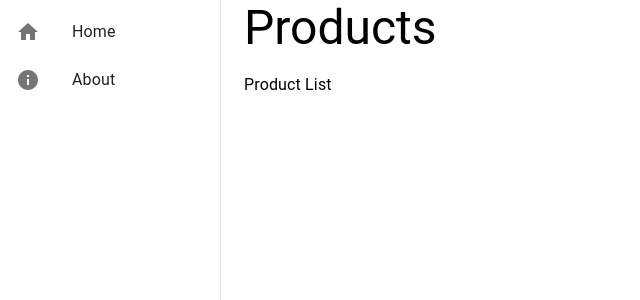
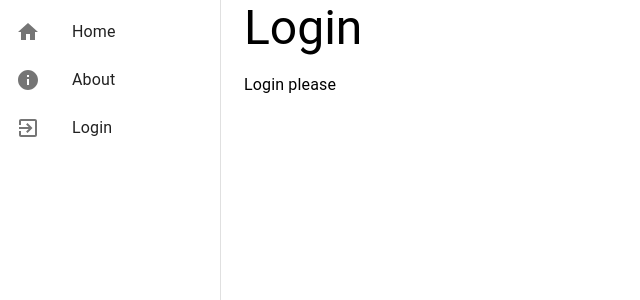
Before and after one commit to jessequiroga/react-shopping, a React (Create React App) app: page /login in a window 1280 px wide. Shown: the top 300 px of the page, without its empty margins (0-640 px from the left). Built offline with nearby package versions, Linux system fonts and the light colour scheme.

Commit message:
login page added

```diff
--- a/src/components/App/index.tsx
+++ b/src/components/App/index.tsx
@@ -13,6 +13,8 @@ import {
 import { BrowserRouter as Router, Switch, Route, Link } from 'react-router-dom';
 import HomeIcon from '@material-ui/icons/Home';
 import InfoIcon from '@material-ui/icons/Info';
+import ExitToAppIcon from '@material-ui/icons/ExitToApp';
+import { LoginPage } from 'pages';
 
 const useStyles = makeStyles((theme) => ({
     drawerPaper: { width: 'inherit' },
@@ -50,6 +52,14 @@ export function App() {
                                 <ListItemText primary={'About'} />
                             </ListItem>
                         </Link>
+                        <Link to="/login" className={classes.link}>
+                            <ListItem button>
+                                <ListItemIcon>
+                                    <ExitToAppIcon />
+                                </ListItemIcon>
+                                <ListItemText primary={'Login'} />
+                            </ListItem>
+                        </Link>
                     </List>
                 </Drawer>
 
@@ -64,6 +74,7 @@ export function App() {
                             </Typography>
                         </Container>
                     </Route>
+                    <Route path="/login" component={LoginPage} />
                     <Route expect path="/">
                         <Container>
                             <Typography variant="h3" gutterBottom>
--- /dev/null
+++ b/src/pages/LoginPage/index.tsx
@@ -0,0 +1,16 @@
+import React from 'react';
+import { Container } from '@material-ui/core';
+import Typography from '@material-ui/core/Typography';
+
+export function LoginPage() {
+    return (
+        <Container>
+            <Typography variant="h3" gutterBottom>
+                Login
+            </Typography>
+            <Typography variant="body1" gutterBottom>
+                Login please
+            </Typography>
+        </Container>
+    );
+}
--- /dev/null
+++ b/src/pages/index.tsx
@@ -0,0 +1 @@
+export * from './LoginPage';
```
Also changed, not shown: 1 other file (tests, documents, lock files or other folders).
